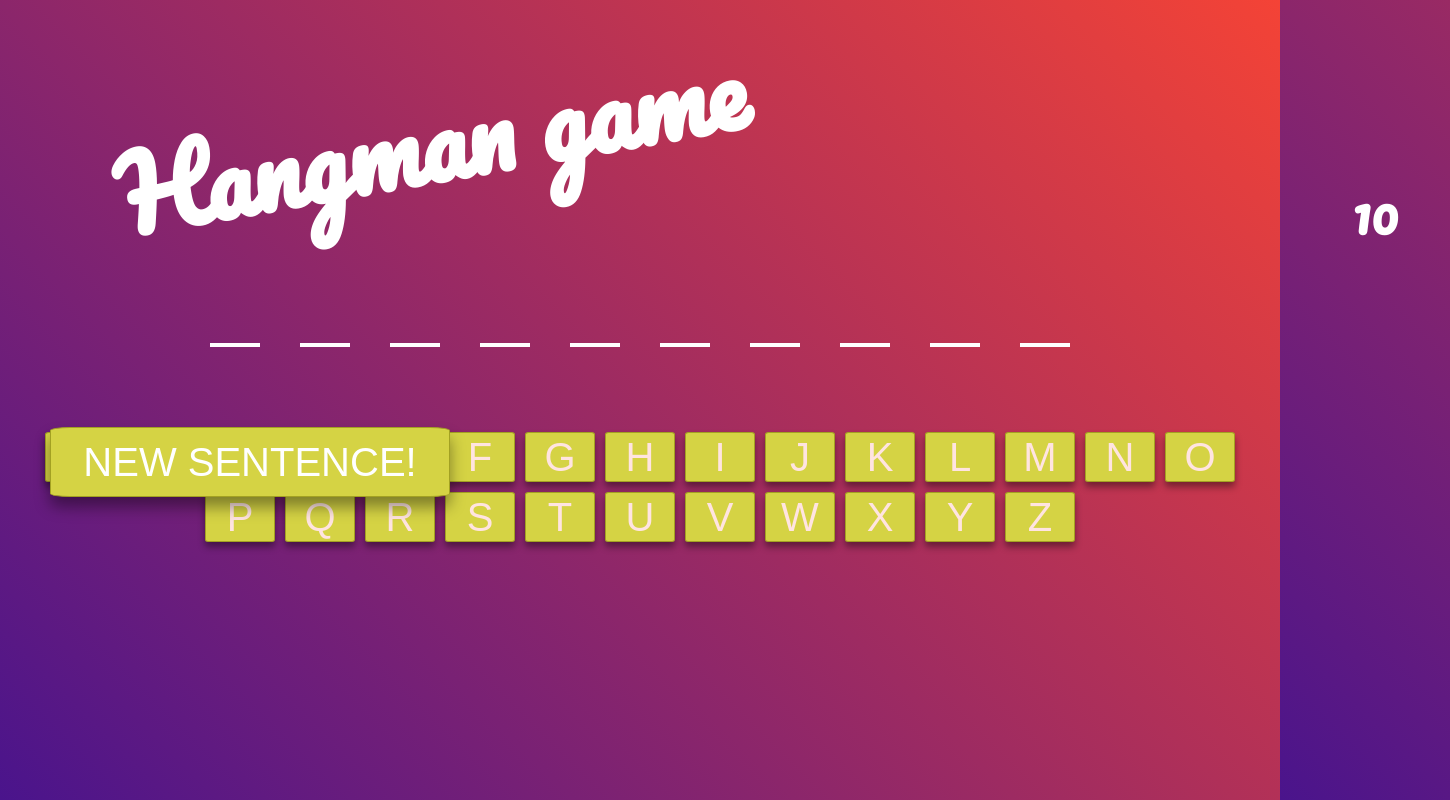
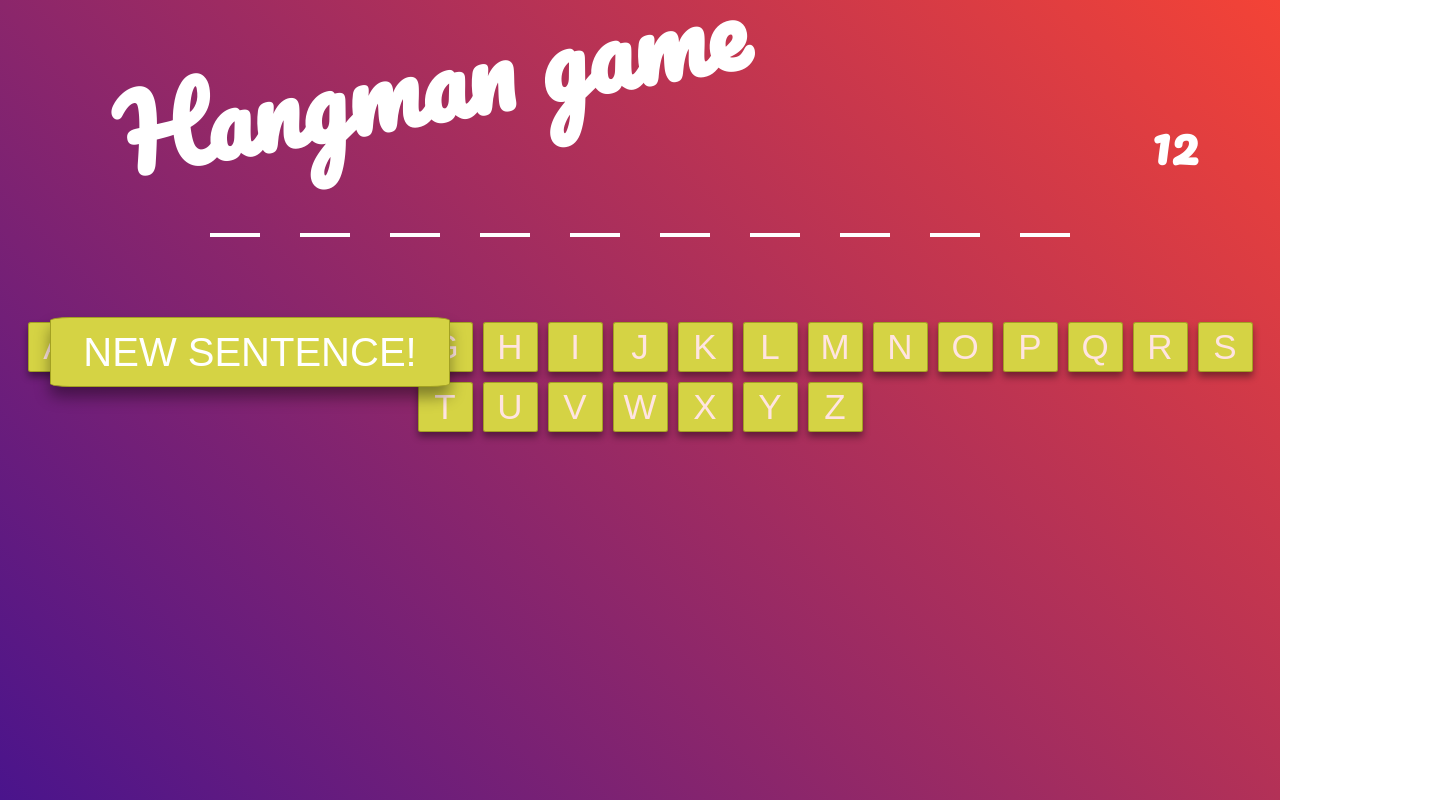
Before and after one commit to kacperfonder/Word-guess-game, a website: page index.html in a window 1280 px wide. Both pictures are taken after a click on the button "NEW SENTENCE!". Shown: the whole page, 1450 px wide, since content can reach past the window. Drawn offline with Linux system fonts and the light colour scheme; a web font is replaced by a local one.

Commit message:
finalization

```diff
--- a/CSS/main.css
+++ b/CSS/main.css
@@ -13,28 +13,32 @@ body {
     background-size: 100%;
     color: #ffffff;
 }
+div {
+    display: block;
+}
+
 h1 {
-    margin: 0 0 150px 100px;
+    margin: -60px 0 100px 100px;
     font-family: 'Pacifico', cursive;
     font-size: 100px;
     color: #ffffff;
     transform: rotate(-10deg);
 }
-
 .letters {
 text-transform: uppercase;
 text-align:center;
 display: inline-block;
+
 }
 
 .letter {
-    font-size:40px;
+    font-size:35px;
     border:1px solid #A3A122;
     background-color:#D5D344;
     box-shadow:0 5px 7px 0 rgba(0,0,0,0.4);
     border-radius:5%;
     height:50px;
-    width:70px;
+    width:55px;
     margin:5px;
     cursor:pointer;
     outline:0;
@@ -51,8 +55,8 @@ display: inline-block;
     height: 50px;
     display: inline-block;
     position: absolute;
-    top: 170px;
-    left: 1300px;
+    top: 100px;
+    left: 1100px;
 }
 
 .letter-box {
--- a/index.html
+++ b/index.html
@@ -3,7 +3,7 @@
 
 <head>
     <meta charset="utf-8">
-    <title>Javascript Furry game</title>
+    <title>Javascript Hangman game</title>
     <link rel='stylesheet' href='CSS/main.css'>
     <link href="https://fonts.googleapis.com/css?family=Chicle|Fascinate+Inline|Faster+One|Gloria+Hallelujah|Mr+Dafoe|Pacifico|Press+Start+2P" rel="stylesheet">
 </head>
--- a/js/app.js
+++ b/js/app.js
@@ -1,5 +1,5 @@
 const game = {
-    lives: 10,
+    lives: 12,
     currSentence: '',
     currSplitedSentense: '',
     sentences: ['pickle','password','herkules','terminator','andrew','monkey','television','basketball','soccer','baseball','tennis',
@@ -43,20 +43,20 @@ const game = {
     btnsOnClick () {
         let self = this
         this.eleLetters.addEventListener('click', function(e) {
-            const letter = e.target.innerHTML
-            self.checkLetter(letter);
-            e.target.disabled = true;
-
+            if (e.target.classList.contains('letter')) {
+                const letter = e.target.innerHTML
+                self.checkLetter(letter);
+                e.target.disabled = true;
+            }
         });
     },
+
     randomSentence () {
         this.currSentence = this.sentences[Math.floor(Math.random()*this.sentences.length)];
         console.log(this.currSentence);
 
         this.currSplitedSentense = this.currSentence.split('')
-        console.log(this.currSplitedSentense);
         this.eleSentence.innerHTML = '';
-
 
         let splitedWord = this.currSplitedSentense
         splitedWord.forEach(e => {
@@ -68,7 +68,6 @@ const game = {
             this.eleSentence.appendChild(box);
         })
     },
-
 
     checkLetter (e) {
         if(this.currSentence.indexOf(e) === -1){
@@ -88,7 +87,6 @@ const game = {
                 if (this.currSentence[i] === e) {
                     this.eleSentence.querySelectorAll('.letter-box')[i].innerHTML = e;
                     this.correctLetter.push(e)
-                    console.log(this.correctLetter);
                 }
                 if (this.correctLetter.length === this.currSentence.length) {
                     this.gameComplete();
@@ -100,7 +98,7 @@ const game = {
 
 
     showLives () {
-        this.eleLives.innerHTML =   this.lives;
+        this.eleLives.innerHTML = this.lives;
     },
     buttonON () {
         const buttons = this.eleLetters.querySelectorAll('.letter');
@@ -127,11 +125,11 @@ const game = {
     },
 
     startGameBtn () {
-        this.lives = 10;
+        this.lives = 12;
         this.randomSentence();
         this.showLives();
         this.buttonON();
-        this.eleText.innerHTML = '';
+        this.eleText.innerHTML = ' ';
         this.correctLetter = [];
         this.incorrectLetters = [];
     },
```
Also changed, not shown: README.md. Lines whose indentation alone changed are shown as unchanged.
